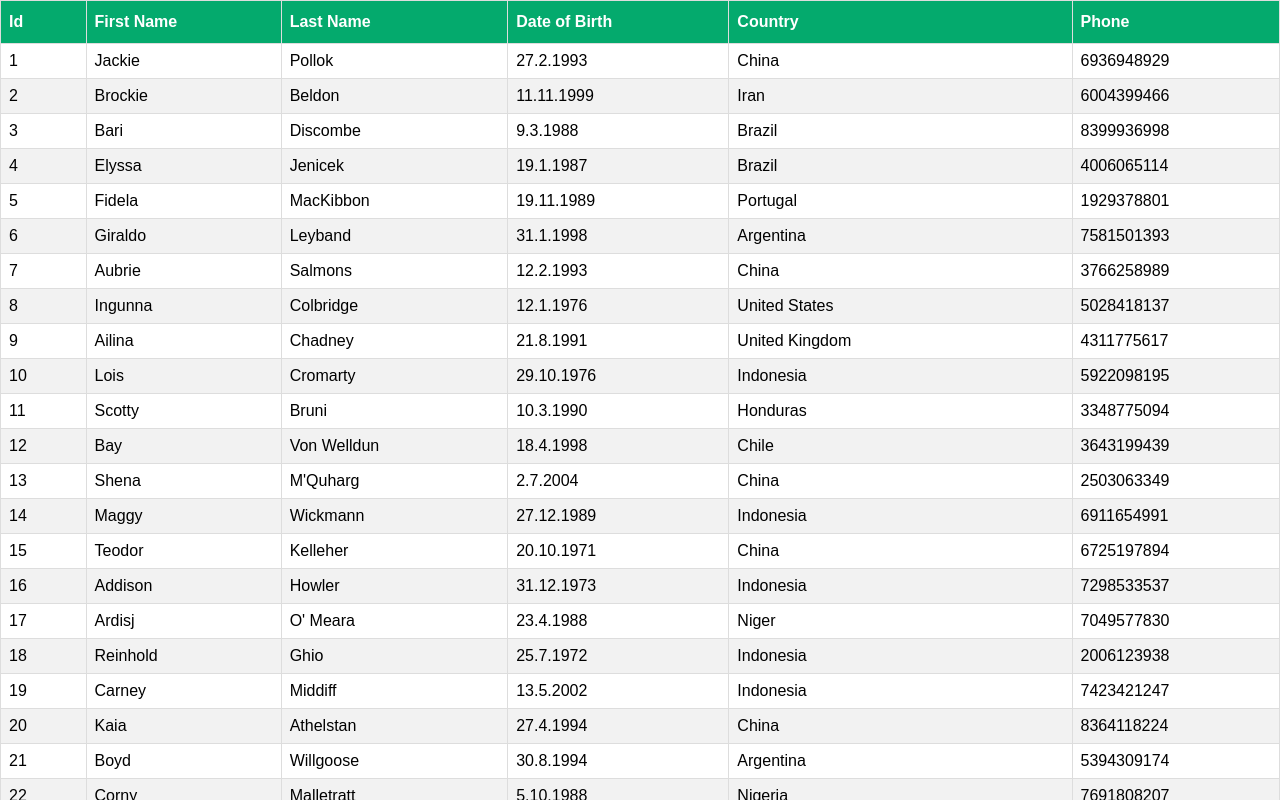
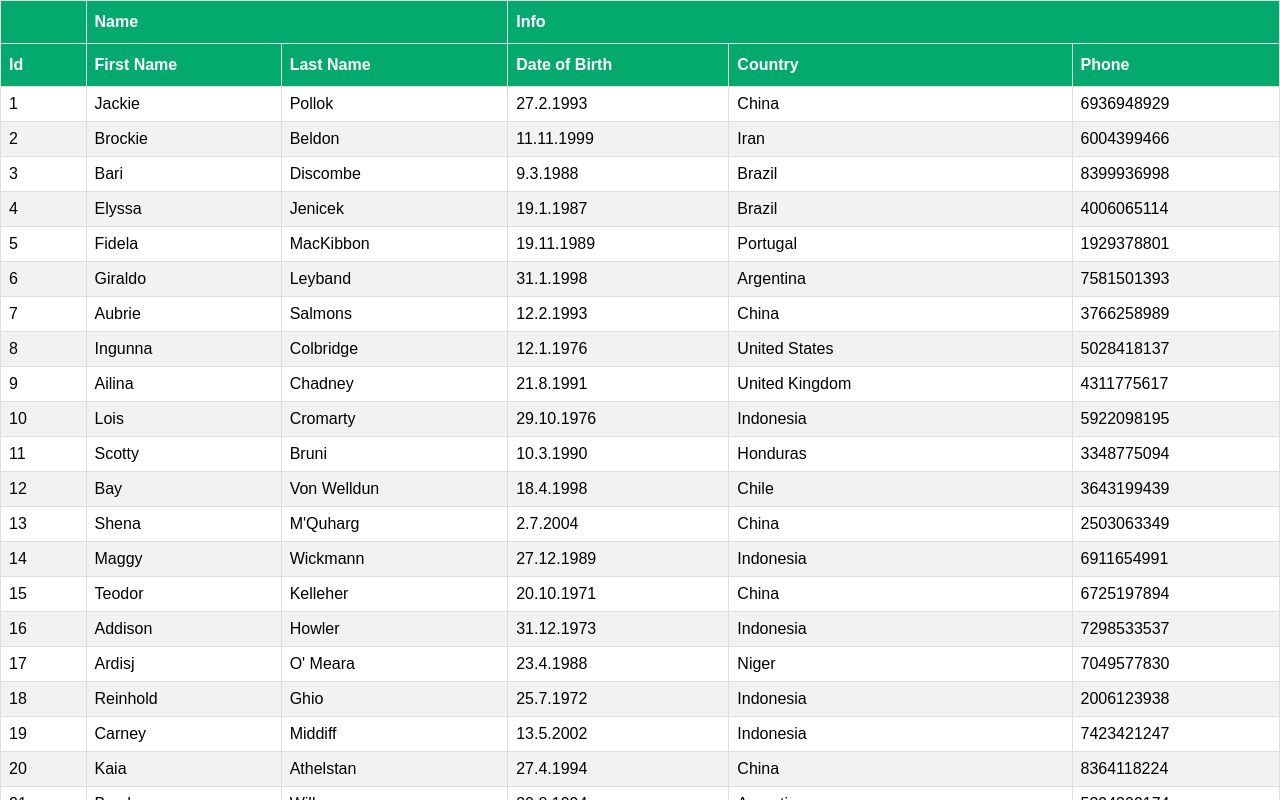
Before and after one commit to Laurence33/react-practice-projects, a React (Create React App) app in the folder react-tables/: page / in a window 1280 px wide. Shown: the top 800 px of the page. Built offline with nearby package versions, Linux system fonts and the light colour scheme.

Commit message:
header groups usage

```diff
--- a/react-tables/src/components/BasicTable.js
+++ b/react-tables/src/components/BasicTable.js
@@ -1,10 +1,10 @@
 import { useMemo } from 'react';
 import { useTable } from 'react-table';
 import { MOCK_DATA } from '../MOCK_DATA';
-import { COLUMNS } from './columns';
+import { GROUP_COLUMNS } from './columns';
 
 export const BasicTable = () => {
-  const columns = useMemo(() => COLUMNS, []);
+  const columns = useMemo(() => GROUP_COLUMNS, []);
   const data = useMemo(() => MOCK_DATA, []);
   const { getTableProps, headerGroups, getTableBodyProps, rows, prepareRow, footerGroups } = useTable({
     columns,
--- a/react-tables/src/components/columns.js
+++ b/react-tables/src/components/columns.js
@@ -25,3 +25,43 @@
     accessor: 'phone'
   }
 ];
+
+export const GROUP_COLUMNS = [
+  {
+    Header: 'Id',
+    Footer: 'Id',
+    accessor: 'id'
+  }, {
+    Header: 'Name',
+    Footer: 'Name',
+    columns: [
+      {
+        Header: 'First Name',
+        Footer: 'First Name',
+        accessor: 'first_name'
+      }, {
+        Header: 'Last Name',
+        Footer: 'Last Name',
+        accessor: 'last_name'
+      }
+    ]
+  }, {
+    Header: 'Info',
+    Footer: 'Info',
+    columns: [
+      {
+        Header: 'Date of Birth',
+        Footer: 'Date of Birth',
+        accessor: 'date_of_birth'
+      }, {
+        Header: 'Country',
+        Footer: 'Country',
+        accessor: 'country'
+      }, {
+        Header: 'Phone',
+        Footer: 'Phone',
+        accessor: 'phone'
+      }
+    ]
+  }
+];
```
